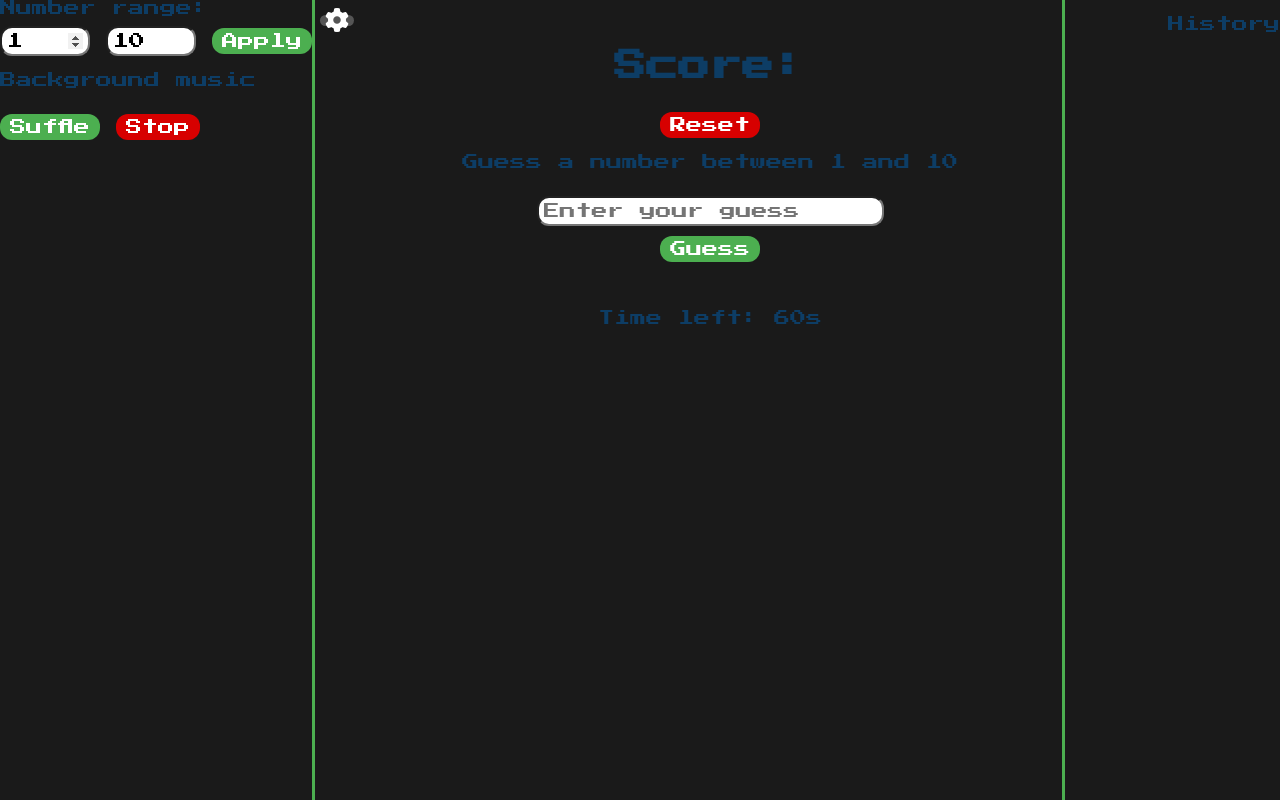
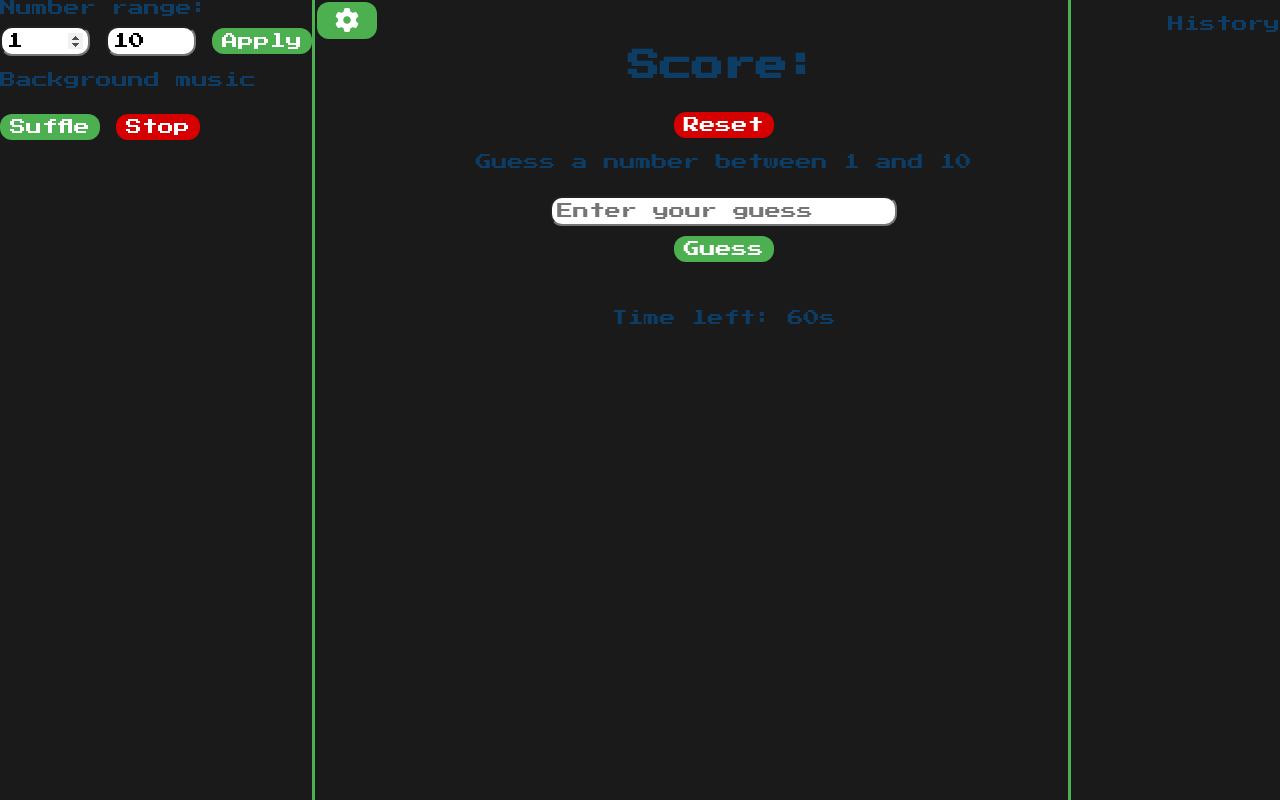
Before and after one commit to Comon-tech/numQuest, a plain HTML site: page index.html in a window 1280 px wide. Drawn offline with Linux system fonts and the light colour scheme.

Commit message:
style setting button

```diff
--- a/resources/css/style.css
+++ b/resources/css/style.css
@@ -123,20 +123,12 @@ button:disabled {
     padding: 0;
     transition: 1s;
 }
+
+#settings-toggle{
+    padding: 18px;
+    margin: 2px;
+}
 .settings {
-    padding: 5px;
-}
-
-.settings-bottom {
-    display: block;
-    padding: 5px;
-    justify-content: center;
-}
-
-#settings-toggle {
-    background-color: #555;
-
-    margin-top: 10px;
     padding: 5px;
 }
 
```
